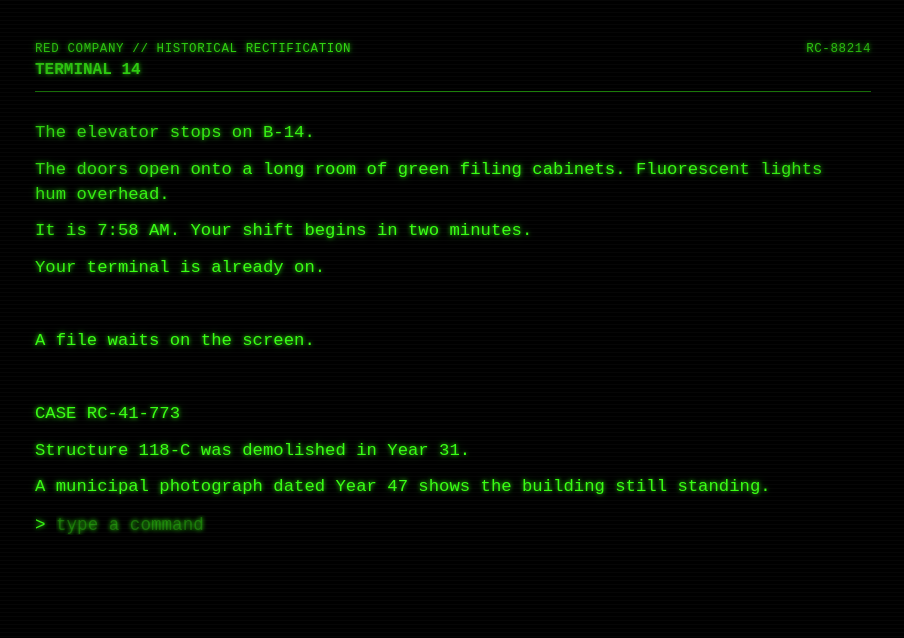
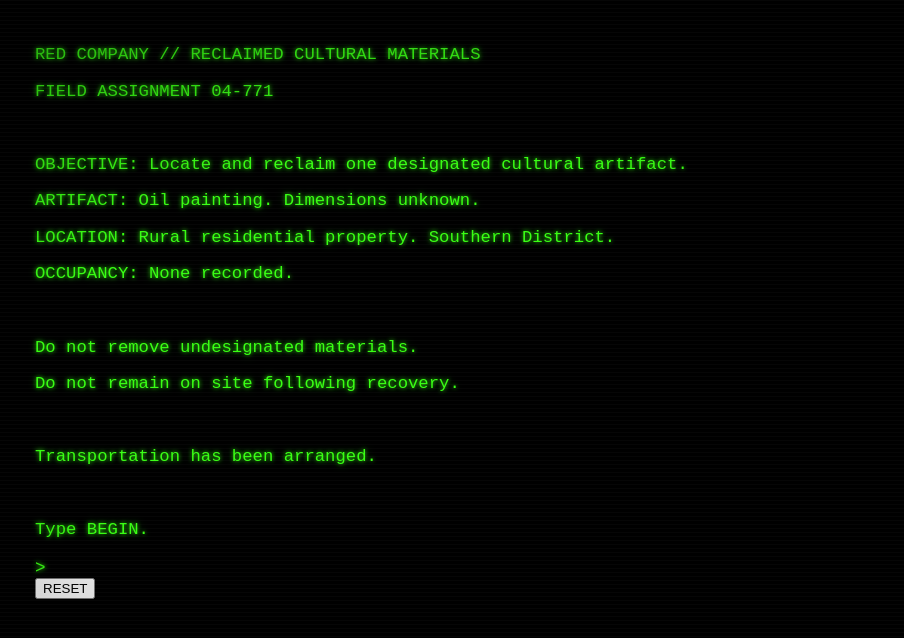
Before and after one commit to gfp-prod/gfp-games, a React (Vite) app: page / in a window 1280 px wide. Shown: the top 638 px of the page, without its empty margins (187-1091 px from the left). Built offline with nearby package versions, Linux system fonts and the light colour scheme.

Commit message:
Build rural artifact recovery first playable

```diff
--- a/src/App.tsx
+++ b/src/App.tsx
@@ -1,122 +1,56 @@
-import { useEffect, useState } from "react";
-import { GameState, loadState, resetState, saveState } from "./game/state";
+import { useEffect, useRef, useState } from "react";
+import { loadState, resetState, saveState } from "./game/state";
 
-const opening = [
-  "The elevator stops on B-14.",
-  "The doors open onto a long room of green filing cabinets. Fluorescent lights hum overhead.",
-  "It is 7:58 AM. Your shift begins in two minutes.",
-  "Your terminal is already on.",
-  "",
-  "A file waits on the screen.",
-  "",
-  "CASE RC-41-773",
-  "Structure 118-C was demolished in Year 31.",
-  "A municipal photograph dated Year 47 shows the building still standing."
+type Room="briefing"|"road"|"yard"|"porch"|"hall"|"parlor";
+type G={room:Room;turn:number;woman:boolean;children:boolean;painting:boolean;reed:boolean;done:boolean};
+const start:G={room:"briefing",turn:0,woman:false,children:false,painting:false,reed:false,done:false};
+
+const intro=[
+"RED COMPANY // RECLAIMED CULTURAL MATERIALS",
+"FIELD ASSIGNMENT 04-771",
+"",
+"OBJECTIVE: Locate and reclaim one designated cultural artifact.",
+"ARTIFACT: Oil painting. Dimensions unknown.",
+"LOCATION: Rural residential property. Southern District.",
+"OCCUPANCY: None recorded.",
+"",
+"Do not remove undesignated materials.",
+"Do not remain on site following recovery.",
+"",
+"Transportation has been arranged.",
+"",
+"Type BEGIN."
 ];
 
-const entries: Record<string, string[]> = {
-  look: [
-    "Rows of desks disappear beneath fluorescent light.",
-    "No one speaks. Somewhere behind you, a stamp strikes paper at regular intervals.",
-    "On your desk: the terminal, a paper cup, and your Red Record card."
-  ],
-  file: [
-    "MUNICIPAL PHOTOGRAPH — 118-C",
-    "The building stands intact.",
-    "On the eastern wall is a mural of a man seated at a table.",
-    "His right hand is hidden beneath it.",
-    "",
-    "Reverse inscription: YEAR 47."
-  ],
-  search: [
-    "ARCHIVE SEARCH: STRUCTURE 118-C",
-    "One additional result.",
-    "",
-    "REED, DANTE — Untitled interior. Oil and ash on board.",
-    "Artist record unavailable."
-  ]
-};
-
-function App() {
-  const [state, setState] = useState<GameState>(() => loadState());
-  const [history, setHistory] = useState<string[]>(opening);
-  const [command, setCommand] = useState("");
-
-  useEffect(() => saveState(state), [state]);
-
-  function submit(e: React.FormEvent) {
-    e.preventDefault();
-    const raw = command.trim();
-    if (!raw) return;
-    const cmd = raw.toLowerCase();
-    let reply: string[];
-
-    if (["look", "look around"].includes(cmd)) reply = entries.look;
-    else if (["file", "open file", "inspect file", "photo", "inspect photo"].includes(cmd)) reply = entries.file;
-    else if (cmd.startsWith("search")) {
-      reply = entries.search;
-      setState(s => ({ ...s, curiosity: s.curiosity + 1 }));
-    } else if (cmd === "amend") {
-      reply = ["You amend the photograph's date to YEAR 31.", "CASE RESOLVED.", "Your standing improves."];
-      setState(s => ({ ...s, ruling: "AMEND", standing: s.standing + 1 }));
-    } else if (cmd === "destroy") {
-      reply = ["You mark the photograph for destruction.", "CASE RESOLVED.", "Contradiction removed."];
-      setState(s => ({ ...s, ruling: "DESTROY", standing: s.standing + 2 }));
-    } else if (cmd === "refer") {
-      reply = ["REFER TO: DEPARTMENT OF RECLAIMED CULTURAL MATERIALS", "", "A moment passes.", "ACCESS DENIED.", "", "Someone at the desk behind you stops stamping."];
-      setState(s => ({ ...s, ruling: "REFER", standing: s.standing - 1, curiosity: s.curiosity + 2 }));
-    } else if (cmd === "help") {
-      reply = ["Try: LOOK, OPEN FILE, SEARCH 118-C, AMEND, DESTROY, REFER."];
-    } else {
-      reply = ["The terminal does not recognize that instruction.", "Type HELP if you require assistance."];
-    }
-
-    setHistory(h => [...h, "", "> " + raw.toUpperCase(), ...reply]);
-    setCommand("");
+function App(){
+ const saved:any=loadState(); const [g,setG]=useState<G>(saved.game||start);
+ const [lines,setLines]=useState<string[]>(saved.lines||intro); const [cmd,setCmd]=useState("");
+ const bottom=useRef<HTMLDivElement>(null);
+ useEffect(()=>{saveState({...saved,game:g,lines} as any);bottom.current?.scrollIntoView({behavior:"smooth"})},[g,lines]);
+ function say(raw:string,out:string[],patch:Partial<G>={}){setLines(x=>[...x,"","> "+raw.toUpperCase(),...out]);setG(x=>({...x,turn:x.turn+1,...patch}));}
+ function act(e:React.FormEvent){e.preventDefault();const raw=cmd.trim();if(!raw)return;const c=raw.toLowerCase();setCmd("");
+  if(c==="help")return say(raw,["LOOK, WALK, ENTER, TALK, SEARCH, TAKE, INVENTORY."]);
+  if(g.room==="briefing"){if(["begin","start","continue"].includes(c))return say(raw,["Three hours later.","","The government sedan ticks as it cools behind you.","Yellow grass runs to the horizon. At the end of a dirt track, a white house leans beneath the afternoon heat.","Its siding is chipped nearly gray.","","Something pale stands far out in the field.",""],{room:"road"});return say(raw,["AWAITING CONFIRMATION. Type BEGIN."])}
+  if(c==="inventory")return say(raw,["Company field terminal.","Artifact sleeve.","Vehicle key.","Recovery authorization 04-771."]);
+  if(c.startsWith("look")){
+   if(g.room==="road")return say(raw,["Yellow grass. Dirt road. The leaning house perhaps a quarter mile ahead.",g.turn<4?"At the far edge of the field, a pale figure is standing still.":"The place where you saw the figure is empty."]);
+   if(g.room==="yard")return say(raw,["The porch sags toward the earth. Flakes of white paint lie among the weeds.","A curtain moves in an upstairs window.","The property was listed as unoccupied."]);
+   if(g.room==="porch")return say(raw,["The front door is open by two inches.","From inside comes the slow scrape of something crossing wood."]);
+   if(g.room==="hall")return say(raw,["The house smells of dust, old cooking grease, and hot timber.","Family photographs crowd the walls. In every one, the subjects face slightly away from the camera—toward the same room.",g.children?"A toddler watches you from the end of the hall. His eyes are clouded white.":""]);
+   if(g.room==="parlor")return say(raw,["The family has arranged itself around the far wall.","The painting hangs above a bare table.","The canvas is almost colorless. Whatever was painted there has been worn down to stains and ghost-lines.","Every blind face in the room is turned directly toward it."],{painting:true});
   }
-
-  function restart() {
-    resetState();
-    setState(loadState());
-    setHistory(opening);
-    setCommand("");
-  }
-
-  return (
-    <main className="shell">
-      <header className="masthead">
-        <div>
-          <p className="eyebrow">RED COMPANY // HISTORICAL RECTIFICATION</p>
-          <h1>Terminal 14</h1>
-        </div>
-        <div className="employee"><span>{state.employeeId}</span></div>
-      </header>
-
-      <article className="reader terminal">
-        <div className="story">
-          {history.map((line, i) => <p key={i}>{line || "\u00a0"}</p>)}
-        </div>
-
-        {!state.ruling ? (
-          <form onSubmit={submit} className="command-line">
-            <span>&gt;</span>
-            <input
-              autoFocus
-              value={command}
-              onChange={e => setCommand(e.target.value)}
-              aria-label="Command"
-              autoComplete="off"
-              placeholder="type a command"
-            />
-          </form>
-        ) : (
-          <div className="result">
-            <button onClick={restart}>BEGIN AGAIN</button>
-          </div>
-        )}
-      </article>
-    </main>
-  );
+  if((c.includes("figure")||c==="watch")&&g.room==="road")return say(raw,["You shade your eyes.","There is no one there.","Something moves in the grass much closer to the house."]);
+  if(["walk","walk to house","house","approach","go house"].includes(c)&&g.room==="road")return say(raw,["The grass whispers against your trousers.","Halfway there, you look back.","A pale shape stands beside the sedan.","When you blink, it is gone."],{room:"yard"});
+  if(["walk","porch","approach house"].includes(c)&&g.room==="yard")return say(raw,["Three wooden steps complain beneath your weight.","Before you can knock, the door shifts inward."],{room:"porch"});
+  if(["enter","open door","go inside"].includes(c)&&g.room==="porch")return say(raw,["A woman stands ten feet inside.","Her hair hangs in ropes. Her dress is stained at the hem. Both eyes are milk-white.","She tilts her head toward you.","","\"Dreed?\""],{room:"hall",woman:true});
+  if((c.startsWith("talk")||c.includes("woman"))&&g.room==="hall")return say(raw,["\"Red Company. I'm here for the painting.\"","The woman smiles without looking at you.","","\"Dreed,\" she says.","","A small voice farther inside answers her.","","\"Dreed.\""],{children:true});
+  if((c.includes("follow")||c.includes("painting")||c==="parlor"||c==="go room")&&g.room==="hall")return say(raw,["The woman turns and walks without touching the walls.","You follow.","Two children sit on the floor. One cannot be older than three. Both are blind.","A man stands behind them, pale and thin.","","\"Dreed,\" the little one says happily."],{room:"parlor",children:true});
+  if((c.includes("painting")||c==="inspect"||c==="examine")&&g.room==="parlor")return say(raw,["Up close, the artifact is worse than you thought.","The varnish is cracked. The image has faded almost completely away.","You cannot tell what it depicts.","","The little girl points precisely to the lower right corner.","","\"His hand,\" she says.","","There is nothing there you can see."],{painting:true});
+  if((c.startsWith("take")||c.includes("remove"))&&g.room==="parlor"&&g.painting)return say(raw,["You lift the frame from its nail.","Every member of the family inhales at once.","On the back, beneath decades of dust, are two faded characters:","","D. REED","","Behind you, the woman begins to weep.","","\"Dreed.\""],{reed:true});
+  if((c.includes("search")||c.includes("terminal")||c.includes("reed"))&&g.reed)return say(raw,["FIELD TERMINAL SEARCHING...","","D. REED","CROSS-REFERENCE FOUND.","","REED, DANTE","DANTE REED","","[ RECORD RESTRICTED ]","","DO NOT QUERY THIS NAME AGAIN."]);
+  return say(raw,["You cannot do that here."]);
+ }
+ function restart(){resetState();setG(start);setLines(intro);setCmd("")}
+ return <main className="shell"><article className="reader terminal"><div className="story">{lines.map((l,i)=><p key={i}>{l||"\u00a0"}</p>)}</div><form onSubmit={act} className="command-line"><span>&gt;</span><input autoFocus value={cmd} onChange={e=>setCmd(e.target.value)} aria-label="Command" autoComplete="off"/></form><button className="reset" onClick={restart}>RESET</button><div ref={bottom}/></article></main>
 }
-
 export default App;
```
